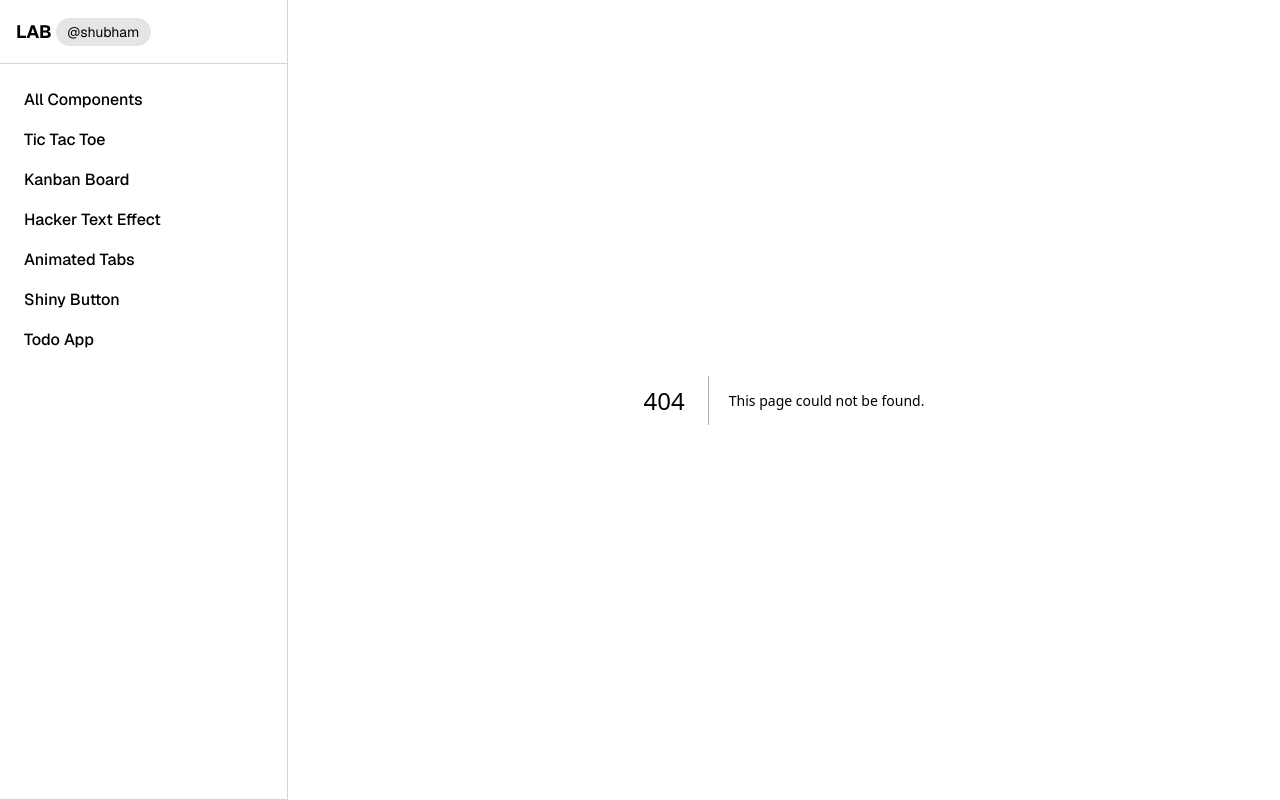
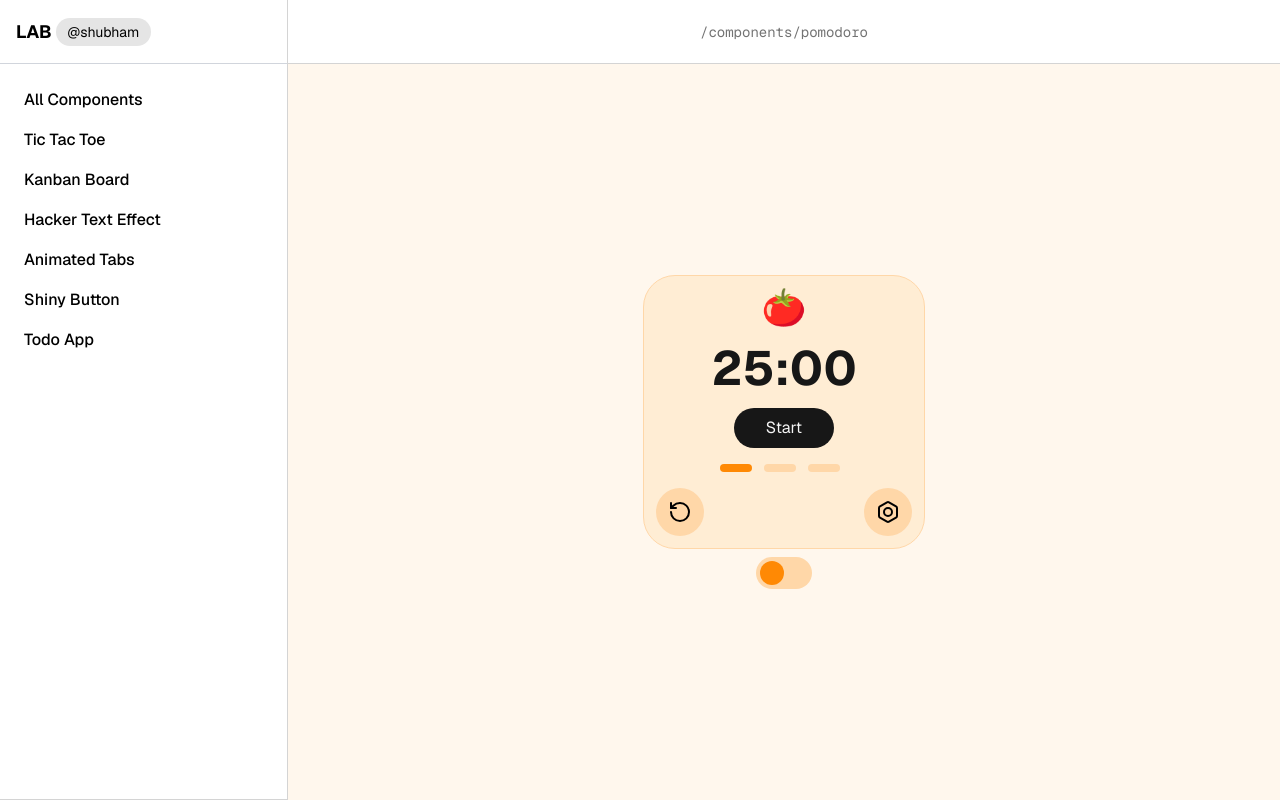
Before and after one commit to Shubham-yelekar/lab, a Next.js app: page /components/pomodoro in a window 1280 px wide. Before the commit this address had no page. Built offline with nearby package versions, Linux system fonts and the light colour scheme.

Commit message:
pmodoroa app inint, dark mode added

```diff
--- /dev/null
+++ b/src/app/components/pomodoro/app/Pomodoro.tsx
@@ -0,0 +1,168 @@
+"use client";
+import React from "react";
+import {
+  RotateCcw,
+  Bolt,
+  CirclePlus,
+  CircleMinus,
+  CheckCheck,
+} from "lucide-react";
+import { useTheme } from "./ThemeContext";
+import clsx from "clsx";
+
+const Pomodoro = () => {
+  const { darkMode } = useTheme();
+  console.log(darkMode);
+
+  return (
+    <div
+      className={clsx(
+        "h-full w-full flex gap-2 flex-col items-center justify-center",
+        darkMode ? "bg-black" : "bg-orange-50"
+      )}
+    >
+      <div
+        className={clsx(
+          "relative p-3 border-1  rounded-4xl flex gap-4 items-center flex-col",
+          darkMode
+            ? "bg-neutral-900 border-neutral-800 "
+            : "bg-orange-100 border-orange-200"
+        )}
+      >
+        <Timer />
+        <Sessions />
+        <div className="w-full flex justify-between">
+          <button
+            className={clsx(
+              "p-3  rounded-3xl  cursor-pointer transition-all",
+              darkMode
+                ? "bg-neutral-800 hover:bg-neutral-700 text-amber-50"
+                : "bg-orange-200 hover:bg-orange-400"
+            )}
+          >
+            <RotateCcw />
+          </button>
+          <button
+            className={clsx(
+              "p-3  rounded-3xl  cursor-pointer transition-all",
+              darkMode
+                ? "bg-neutral-800 hover:bg-neutral-700 text-amber-50"
+                : "bg-orange-200 hover:bg-orange-400"
+            )}
+          >
+            <Bolt />
+          </button>
+        </div>
+        {/* <Setting /> */}
+      </div>
+      <Switch />
+    </div>
+  );
+};
+
+const Timer = () => {
+  const { darkMode } = useTheme();
+  return (
+    <div className="w-64 flex gap-4 flex-col items-center justify-center">
+      <div className="text-4xl">🍅</div>
+      <div>
+        <h1
+          className={clsx(
+            "font-bold text-5xl ",
+            darkMode ? "text-neutral-100" : "text-neutral-900"
+          )}
+        >
+          25:00
+        </h1>
+      </div>
+      <div>
+        <button className="bg-neutral-900 text-neutral-100 px-8 py-2 rounded-4xl">
+          Start
+        </button>
+      </div>
+    </div>
+  );
+};
+
+const Sessions = () => {
+  return (
+    <div className="flex gap-3 w-32">
+      <div className="w-8 h-2 bg-orange-400 rounded-2xl"></div>
+      <div className="w-8 h-2 bg-orange-200 rounded-2xl"></div>
+      <div className="w-8 h-2 bg-orange-200 rounded-2xl"></div>
+    </div>
+  );
+};
+
+const Switch = () => {
+  const { darkMode, toggleTheme } = useTheme();
+
+  return (
+    <div className="flex items-center justify-center">
+      <label className="relative h-8 w-14 inline-block  items-center bg-orange-200 rounded-4xl cursor-pointer">
+        <input
+          type="checkbox"
+          onClick={() => toggleTheme()}
+          className="sr-only peer"
+          value=""
+        />
+        <span className="absolute inset-y-0 start-0 m-1 size-6 bg-orange-400 rounded-4xl transition-all peer-checked:start-6 "></span>
+      </label>
+    </div>
+  );
+};
+
+const Setting = () => {
+  return (
+    <div className="absolute top-0 left-0 h-full w-full bg-orange-100 p-3 flex flex-col justify-between rounded-4xl">
+      <div>
+        <div className="flex justify-between items-center mb-4">
+          <span className="text-xl ">Timer</span>
+          <div className="flex items-center gap-4 bg-orange-200 p-1 rounded-3xl  ">
+            <button>
+              <CirclePlus />{" "}
+            </button>
+            <span className="text-xl">25</span>
+            <button>
+              <CircleMinus />
+            </button>
+          </div>
+        </div>
+        <div className="flex justify-between items-center mb-4">
+          <span className="text-xl ">Break</span>
+          <div className="flex items-center gap-4 bg-orange-200 p-1 rounded-3xl  ">
+            <button>
+              <CirclePlus />{" "}
+            </button>
+            <span className="text-xl">25</span>
+            <button>
+              <CircleMinus />
+            </button>
+          </div>
+        </div>
+        <div className="flex justify-between items-center mb-4">
+          <span className="text-xl ">Sessions</span>
+          <div className="flex items-center gap-4 bg-orange-200 p-1 rounded-3xl  ">
+            <button>
+              <CirclePlus />{" "}
+            </button>
+            <span className="text-xl">25</span>
+            <button>
+              <CircleMinus />
+            </button>
+          </div>
+        </div>
+      </div>
+      <div className="w-full flex justify-between">
+        <button className="p-3 bg-orange-200 rounded-3xl hover:bg-orange-400 cursor-pointer transition-all">
+          <CheckCheck />
+        </button>
+        <button className="p-3 bg-orange-200 rounded-3xl hover:bg-orange-400 cursor-pointer transition-all">
+          <Bolt />
+        </button>
+      </div>
+    </div>
+  );
+};
+
+export default Pomodoro;
--- /dev/null
+++ b/src/app/components/pomodoro/app/ThemeContext.tsx
@@ -0,0 +1,38 @@
+"use client";
+import { useContext, createContext, useState, useEffect } from "react";
+
+type ThemeContextType = {
+  darkMode: boolean;
+  toggleTheme: () => void;
+};
+
+const ThemeContext = createContext<ThemeContextType | undefined>(undefined);
+
+export const useTheme = () => {
+  const context = useContext(ThemeContext);
+  if (!context) {
+    throw new Error("useTheme must be used within a ThemeProvider");
+  }
+  return context;
+};
+
+export const ThemeProvider = ({ children }) => {
+  const [darkMode, setDarkMode] = useState(false);
+
+  const toggleTheme = () => {
+    setDarkMode((mode) => !mode);
+  };
+
+  useEffect(() => {
+    document.documentElement.setAttribute(
+      "data-theme",
+      darkMode ? "dark" : "light"
+    );
+  }, [darkMode]);
+
+  return (
+    <ThemeContext.Provider value={{ toggleTheme, darkMode }}>
+      {children}
+    </ThemeContext.Provider>
+  );
+};
--- /dev/null
+++ b/src/app/components/pomodoro/page.tsx
@@ -0,0 +1,17 @@
+import React from "react";
+import Pomodoro from "./app/Pomodoro";
+import { ThemeProvider } from "./app/ThemeContext";
+const page = () => {
+  return (
+    <ThemeProvider>
+      <div
+        className="relative h-full flex items-center justify-center"
+        style={{ height: "calc(100vh - 4rem)" }}
+      >
+        <Pomodoro />
+      </div>
+    </ThemeProvider>
+  );
+};
+
+export default page;
--- a/src/app/globals.css
+++ b/src/app/globals.css
@@ -5,6 +5,8 @@
   --color-foreground: var(--foreground);
   --font-sans: var(--font-geist-sans);
   --font-mono: var(--font-geist-mono);
+
+  /* pomodoro Theme */
 }
 
 /* width */
```
